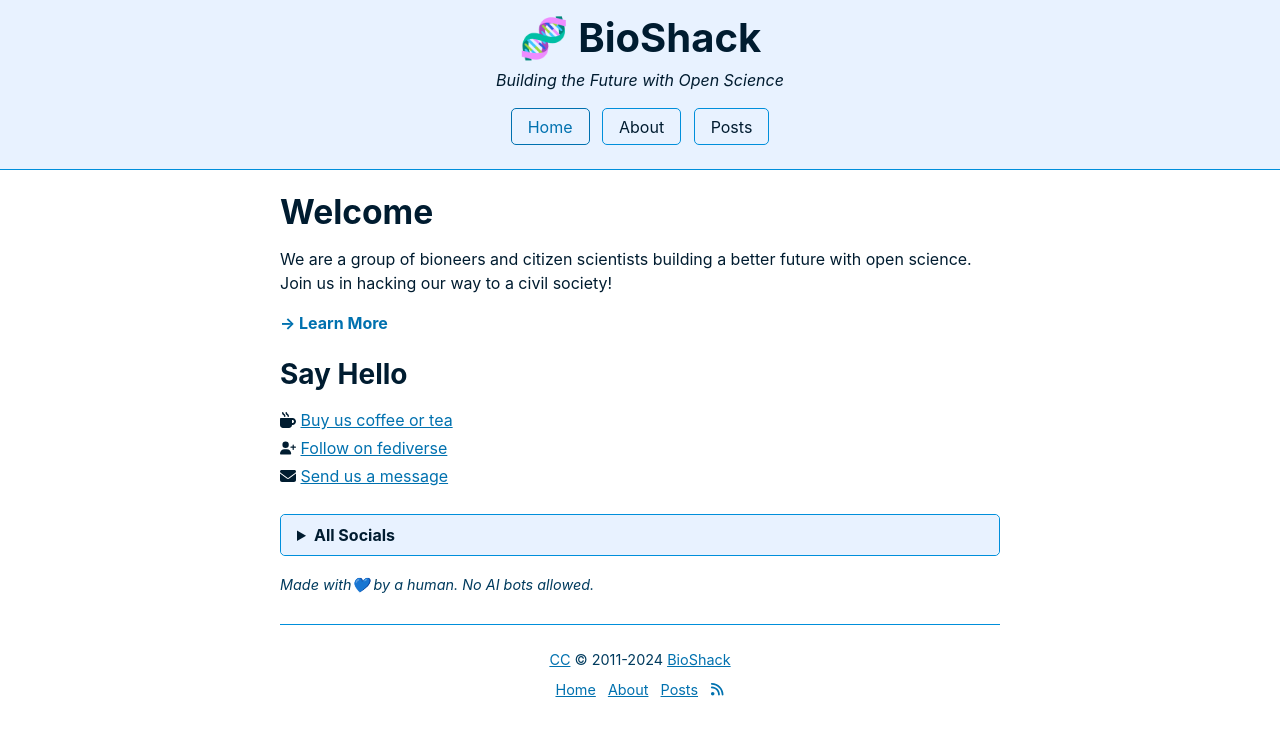
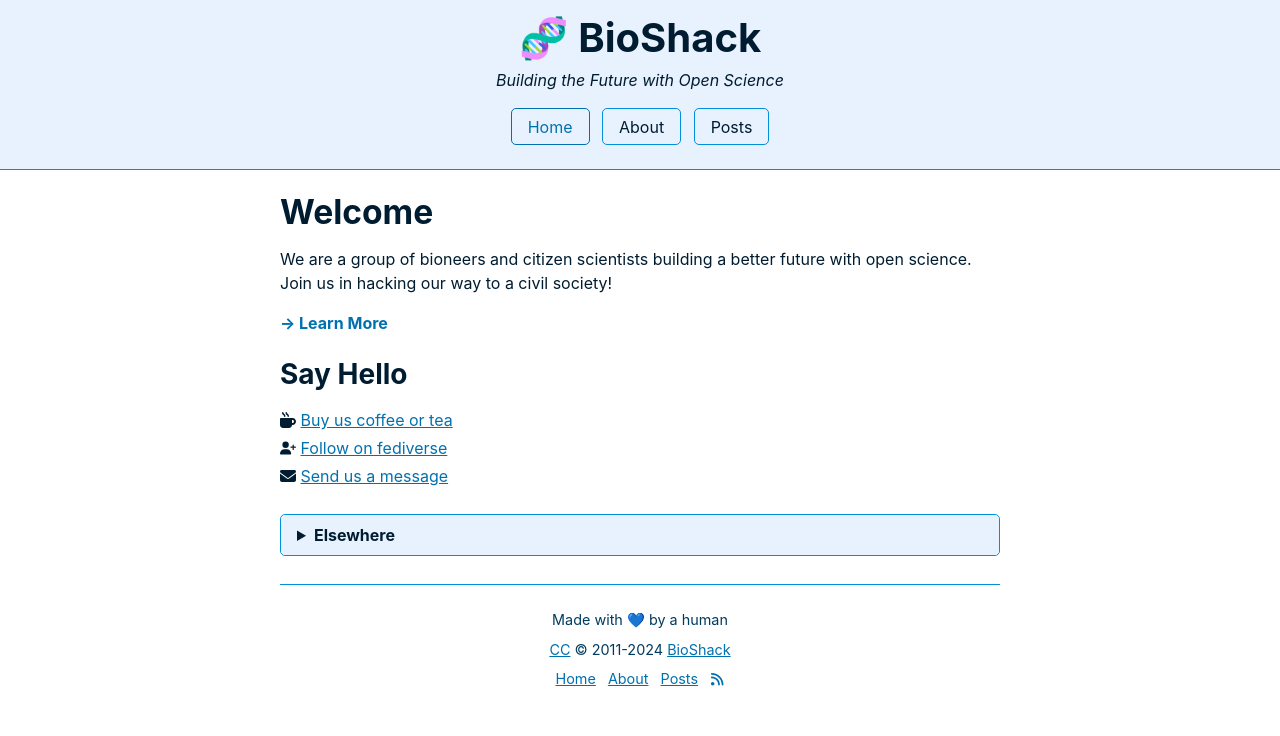
Before and after one commit to megdna/pond, a Jekyll site: the page built from pages/home.md, in a window 1280 px wide. Shown: the top 736 px of the page. Built offline with Jekyll 4.4.1, drawn with Linux system fonts in a browser that asks for light colours.

Commit message:
Update theme

```diff
--- a/_includes/footer.html
+++ b/_includes/footer.html
@@ -1,3 +1,5 @@
+<p>Made with 💙 by a human</p>
+
 <p>
   <a href="http://creativecommons.org/licenses/by-nc-sa/4.0/" target="_blank">CC</a> &copy; {{ site.founded }}-{{ site.time | date: '%Y' }} <a href="https://github.com/{{ site.github }}" target="_blank">{{ site.title }}</a>
 </p>
--- a/pages/home.md
+++ b/pages/home.md
@@ -25,12 +25,9 @@
 </ul>
 
 <details>
-<summary>All Socials</summary>
-Main:
+<summary>Elsewhere</summary>
+<p>Social Networks:</p>
 <a href="https://bsky.app/profile/bioshack.bsky.social" target="_blank">Bluesky</a> | <a href="https://www.facebook.com/bioshack" target="_blank">Facebook</a> | <a href="https://github.com/bioshack" target="_blank">GitHub</a> | <a href="https://ko-fi.com/Z8Z2CP38V" target="_blank">Ko-fi</a> | <a href="https://www.linkedin.com/company/bioshack" target="_blank">LinkedIn</a> | <a href="https://twitter.com/bioshack" target="_blank">Twitter/X</a>
-
-Test:
+<p>Other Profiles:</p>
 <a href="https://campground.bonfire.cafe/@bio" target="_blank">Bonfire</a> | <a href="https://codeberg.org/bio" target="_blank">Codeberg</a> | <a href="https://blogs.fediscience.org/bio" target="_blank">FediScience</a> | <a href="https://fe.disroot.org/@bio" target="_blank">FEDisroot</a> | <a href="https://micro.blog/bio" target="_blank">Micro.blog</a> | <a href="https://opencollective.com/bio" target="_blank">Open Collective</a>
 </details>
-
-<cite>Made with💙 by a human. No AI bots allowed.</cite>
```
Also changed, not shown: README.md (+1 -1 lines).
